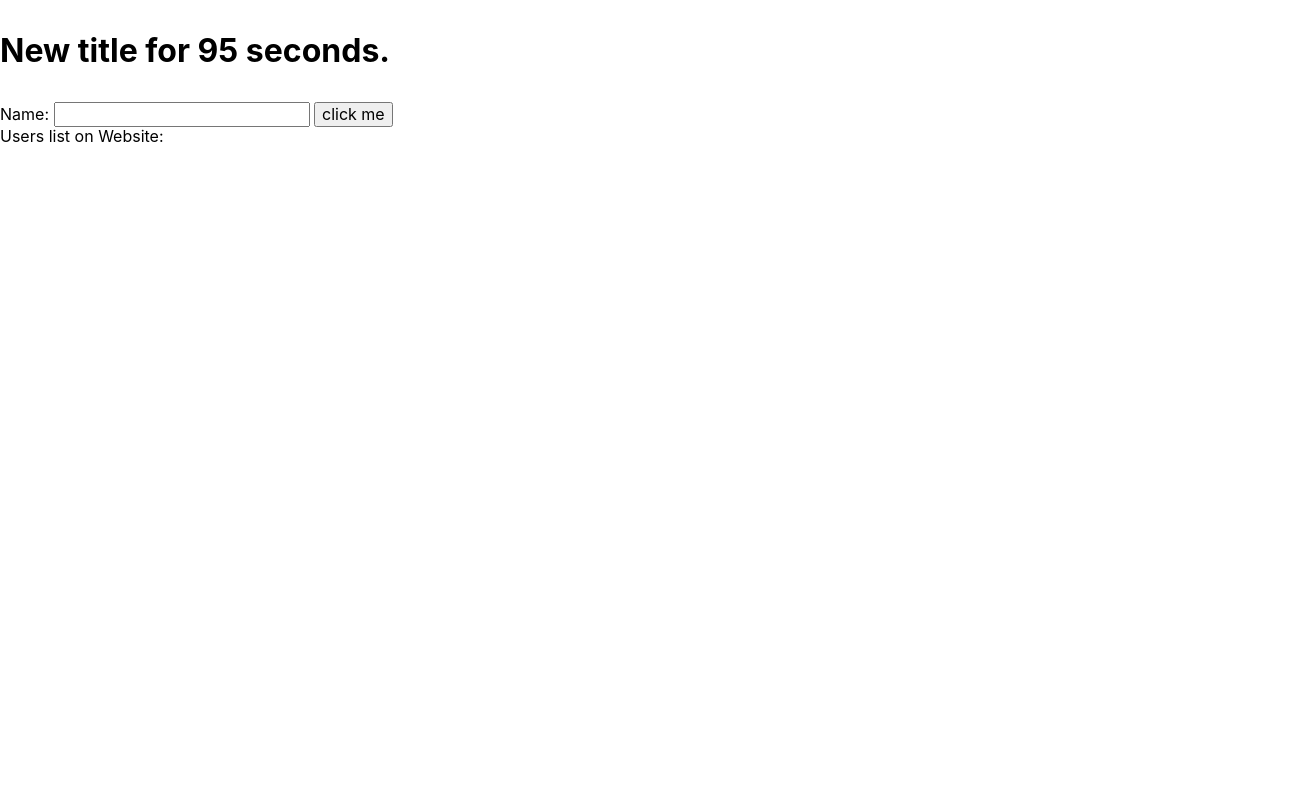
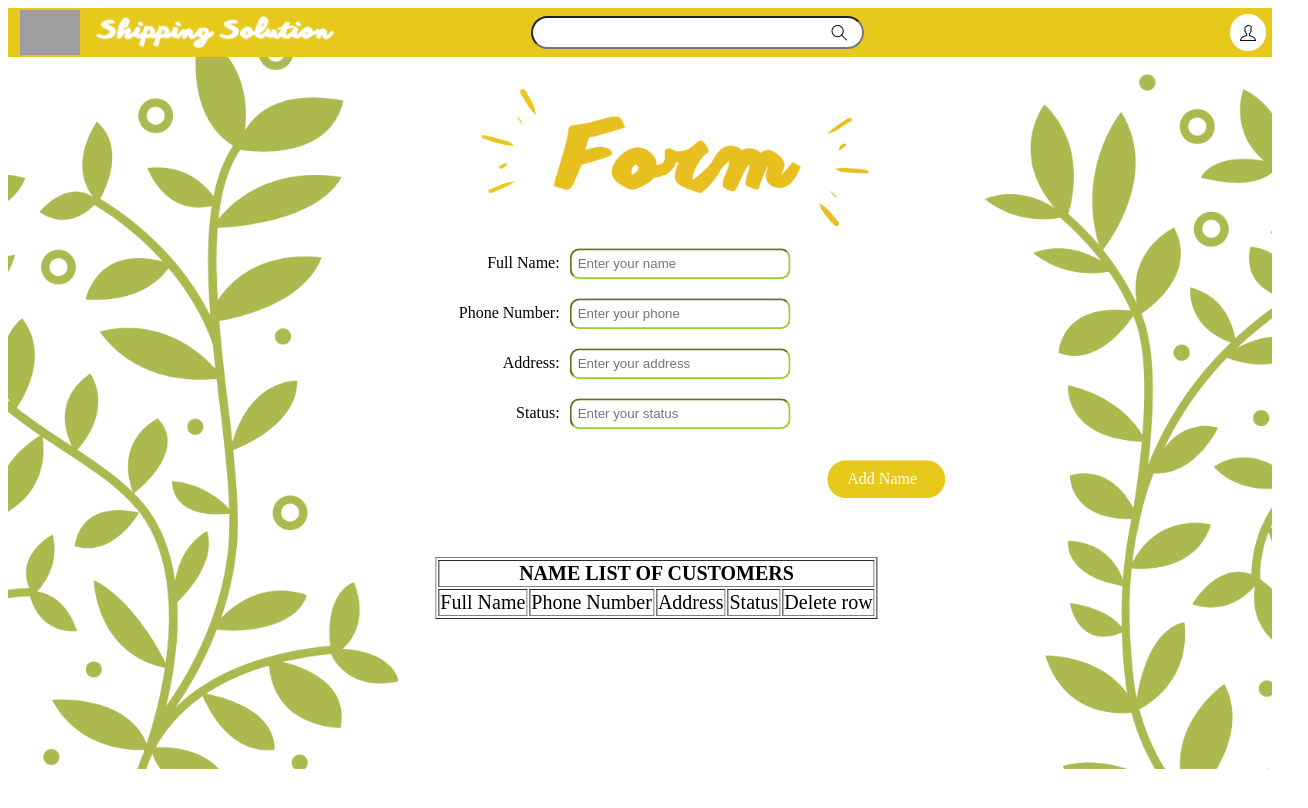
Before and after one commit to Myhaushine/basicjs, a website built with Parcel: page src/index.html in a window 1280 px wide. Shown: the whole page, 1308 px wide, since content can reach past the window. Built offline with nearby package versions, Linux system fonts and the light colour scheme; grey boxes are pictures that could not be loaded.

Commit message:
update html, css, js and content of excercise.txt

```diff
--- a/src/index.html
+++ b/src/index.html
@@ -4,51 +4,71 @@
   <title>Shipper Solution</title>
   <link rel="stylesheet" href="style.css">
   <meta name="viewport" content="width=device-width, initial-scale=1">
-  <link rel="stylesheet shorticon" href="">
+  <link rel="shortcut icon" href="./Img/logo.png">
+  <link rel="stylesheet" href="./themify-icons-font/themify-icons/themify-icons.css">
+  <link rel="stylesheet" href="./main.js">
 </head>
 <body>
-  <script src="main.js"></script>
-  <h1 id="titleId">A JavaScript project</h1>
-  <div id="app"></div>
-  <!-- <button type="button" onclick="myFunction()">Click me</button> -->
+  <div id="header">
+    <div class="header_box">
+      <img src="./Img/logo.png" alt="logo" class="header_logo">
+      <img src="./Img/Shipping Solution.png" alt="Name" class="header_box_name">
+    </div>
+    <div class="header_input">
+      <input type="text" class="header_input_txt">
+      <div class="header_input_icon ti-search"></div>
+    </div>
+    <div class="header_user ti-user"></div>
+  </div>
+  <div id="content">
+    <div class="content_form">
+      <img src="./Img/background.png" alt="form" class="content_forming">
+      <div class="content_form_input_lbl">
+        <div class="content_form_input">
+          <div class="content_form_input_box"><p class="content_form_input_tag"> Full Name: </p><input type="text" id="txt_content_form_name" placeholder="Enter your name"></div>
+          <div class="content_form_input_box"><p class="content_form_input_tag"> Phone Number: </p><input type="text" id="txt_content_form_phone" placeholder="Enter your phone"></div>
+          <div class="content_form_input_box"><p class="content_form_input_tag"> Address:</p><input type="text" id="txt_content_form_address" placeholder="Enter your address"></div>
+          <div class="content_form_input_box"><p class="content_form_input_tag"> Status: </p><input type="text" id="txt_content_form_status" placeholder="Enter your status"></div>
+        </div>
+        <div class="content_form_input_button_lbl">
+          <p class="content_form_input_button_txt" type="button" onclick="addRowInTable()">Add Name</p>
+        </div>
+      </div>
+    <div id="content_table">
+      <table border="1" class="content_table_lbl" id="tableShowNameUser">
+        <tr>
+            <th colspan="5">NAME LIST OF CUSTOMERS</th>
+        </tr>
+        <tr>
+            <td>Full Name</td>
+            <td>Phone Number</td>
+            <td>Address</td>
+            <td>Status</td>
+            <td>Delete row</td>
+        </tr>
+    </table>
+    </div>
+  </div>
+</body>
 
-  <div id="showname">
-    Name: <input type="text" id="txtUserName">
-    <button type="button" onclick="showUserName()">click me</button>
-  </div>
-  <div id="textShow">
-    Users list on Website:  <p id="txtUserNameList">
-  </div>
+<script>
 
-  <div id="stringName">
+  function addRowInTable() {
+    var fullNameOutput = document.getElementById('txt_content_form_name').value;
+    var fullPhoneOutput = document.getElementById('txt_content_form_phone').value;
+    var fullAddressOutput = document.getElementById('txt_content_form_address').value;
+    var fullStatusOutput = document.getElementById('txt_content_form_status').value;
 
-  </div>
-
-</body>
+    var table = document.getElementById('tableShowNameUser');
+    var addRow = table.insertRow(2);
+    var cell1 = addRow.insertCell(0);
+    var cell2 = addRow.insertCell(1);
+    var cell3 = addRow.insertCell(2);
+    var cell4 = addRow.insertCell(3);
+    cell1.innerHTML = fullNameOutput;
+    cell2.innerHTML = fullPhoneOutput;
+    cell3.innerHTML = fullAddressOutput;
+    cell4.innerHTML = fullStatusOutput;
+  }
+</script>
 </html>
-
-  <script>
-    var users = []
-
-    function myFunction() {
-      document.getElementById("titleId").style.color = "red";
-    }
-
-    function showUserName(){
-      var result = document.getElementById("txtUserName").value
-      users.push(result);
-      var usersCustom = ""
-      // \[1, 2, 3]
-      // after join("DEMO") ==> "1 demo 2 demmo 3"
-      usersCustom = users.join(' AND ');
-      document.getElementById('txtUserNameList').innerHTML = `<p>List name is: ${usersCustom} </p>`
-
-
-      // alert(users);
-      // document.getElementById('').value = result
-      // document.getElementById('txtUserNameList').innerHTML = `<p> ${result} </p>`
-      // console.log(document.getElementById("txtUserName").value)
-    }
-
-
-    </script>
--- a/src/main.js
+++ b/src/main.js
@@ -1,26 +1,6 @@
-'use strict';
-
-function counter() {
-  let seconds = 100
-  setInterval(() => {
-    seconds = seconds - 1;
-    document.getElementById('titleId').innerHTML = `<p>New title for ${seconds} seconds.</p>`;
-  }, 1000);
+function showName() {
+  alert('hahaha');
+  // var results = document.getElementsByClassName('content_form_name_txt').value;
+  // document.getElementsByClassName('content_table').innerHTML = `<p>List name is: ${results}</p>`
 }
-
-
-
-
-
-
-counter();
-
-var inputs = [0, 0, 30];
-
-function moreInput (inputs) {
-    return inputs * 3;
-}
-var newArray = inputs.map(moreInput);
-
-console.log(newArray);
-//BBBBBFGD
+showName();
--- a/src/style.css
+++ b/src/style.css
@@ -1,120 +1,124 @@
-/* Opinionated CSS defaults based on:
-  ! normalize.css v8.0.1 | MIT License | github.com/necolas/normalize.css
-*/
-
-html {
-  line-height: 1.2;
-  -webkit-text-size-adjust: 100%;
+/* Begin  */
+#header {
+  display: flex;
+  height: 49px;
+  background-color: #E7C91C;
+  justify-content: space-between;
+  box-sizing: inherit;
+  flex: inherit;
 }
-
-html, * {
-  font-family: -apple-system, BlinkMacSystemFont, "Segoe UI", Roboto, Ubuntu, "Helvetica Neue", Helvetica, sans-serif;
+.header_box {
+  display: flex;
+  align-items: inherit;
 }
-
-body {
-  margin: 0;
+.header_logo {
+  padding: 2px 12px;
 }
-
-h1 {
-  font-size: 2em;
-  margin: 0.67em 0;
+.header_box_name {
+  width: 100%;
 }
-
-hr {
-  box-sizing: content-box;
-  height: 0;
-  overflow: visible;
+.header_box_name:hover {
+  cursor: pointer;
 }
-
-pre {
-  font-family: monospace, monospace;
-  font-size: 1em;
+.header_input {
+  display: flex;
+  align-items: center;
+  width: 500px;
 }
-
-b, strong {
-  font-weight: bolder;
+.header_input_txt {
+  height: 11px;
+  font-size: 12px;
+  width: 272px;
+  padding: 9px 47px 9px 10px;
+  border-radius: 27px;
 }
-
-code, kbd, samp {
-  font-family: monospace, monospace;
-  font-size: 1em;
+.header_input_icon {
+  transform: translateX(-32px);
 }
-
-small {
-  font-size: 80%;
+.header_input_icon:hover{
+  background-color: #E7C91C;
+  border-radius: 10px;
+  cursor: pointer;
+  padding: 5px;
 }
-
-sub, sup {
-  font-size: 75%;
-  line-height: 0;
-  position: relative;
-  vertical-align: baseline;
+.header_user {
+  display: flex;
+  align-items: center;
+  padding: 10px;
+  margin: 6px;
+  background-color: #fff;
+  border-radius: 43px;
 }
-
-sub {
-  bottom: -0.25em;
+.header_user:hover {
+  background-color: #000;
+  border-radius: 10px;
+  cursor: pointer;
+  color: #fff;
 }
-
-sup {
-  top: -0.5em;
+.content_form_input_box {
+  display: flex;
+  align-items: center;
 }
-
-button, input, optgroup, select, textarea {
-  font-family: inherit;
-  font-size: 100%;
-  line-height: 1.15;
-  margin: 0;
+.content_forming {
+  display: flex;
+  width: 100%;
 }
-
-button, select {
-  text-transform: none;
+.content_form_input_lbl {
+  transform: translate3d(1%, -223%, 0);
 }
-
-button, [type="button"], [type="reset"], [type="submit"] {
-  -webkit-appearance: button;
+.content_form_input_tag {
+  width: 223px;
+  text-align: right;
+  padding-right: 10px;
 }
-
-button::-moz-focus-inner, [type="button"]::-moz-focus-inner, [type="reset"]::-moz-focus-inner, [type="submit"]::-moz-focus-inner {
-  border-style: none;
-  padding: 0;
+.content_form_input {
+  margin: auto;
+  width: 50%;
 }
-
-button:-moz-focusring, [type="button"]:-moz-focusring, [type="reset"]:-moz-focusring, [type="submit"]:-moz-focusring {
-  outline: 1px dotted ButtonText;
+#txt_content_form_name {
+  padding: 6px;
+  width: 205px;
+  border-color: yellowgreen;
+  border-radius: 10px;
 }
-
-fieldset {
-  padding: 0.35em 0.75em 0.625em;
+#txt_content_form_phone {
+  padding: 6px;
+  width: 205px;
+  border-color: yellowgreen;
+  border-radius: 10px;
 }
-
-legend {
-  padding: 0;
+#txt_content_form_address {
+  padding: 6px;
+  width: 205px;
+  border-color: yellowgreen;
+  border-radius: 10px;
 }
-
-progress {
-  vertical-align: baseline;
+#txt_content_form_status {
+  padding: 6px;
+  width: 205px;
+  border-color: yellowgreen;
+  border-radius: 10px;
 }
-
-[type="number"]::-webkit-inner-spin-button, [type="number"]::-webkit-outer-spin-button {
-  height: auto;
+.content_form_input_button_txt {
+  margin: auto;
+  padding: 10px 20px;
+  background-color: #E7C91C;
+  width: 78px;
+  transform: translate3d(198%, 58%, 10px);
+  border-radius: 49px;
+  color: #fff;
+  font-weight: 500;
 }
-
-[type="search"] {
-  -webkit-appearance: textfield;
-  outline-offset: -2px;
+.content_form_input_button_txt:hover {
+  background-color: #000;
+  cursor: pointer;
 }
-
-[type="search"]::-webkit-search-decoration {
-  -webkit-appearance: none;
+#content_table {
+  transform: translate3d(49%, -450px,0);
+  width: 69%;
 }
-
-::-webkit-file-upload-button {
-  -webkit-appearance: button;
-  font: inherit;
+.content_table_lbl {
+  align-items: inherit;
+  align-items: center;
+  font-size: 20px;
 }
-
-[hidden] {
-  display: none;
-}
-
-/* Begin  */
```
Also changed, not shown: execises.txt (+7 -3 lines), src/Img/Shipping Solution.png (added), src/Img/background form input.png (deleted), src/Img/background input form.png (added), src/Img/background.png (added).
